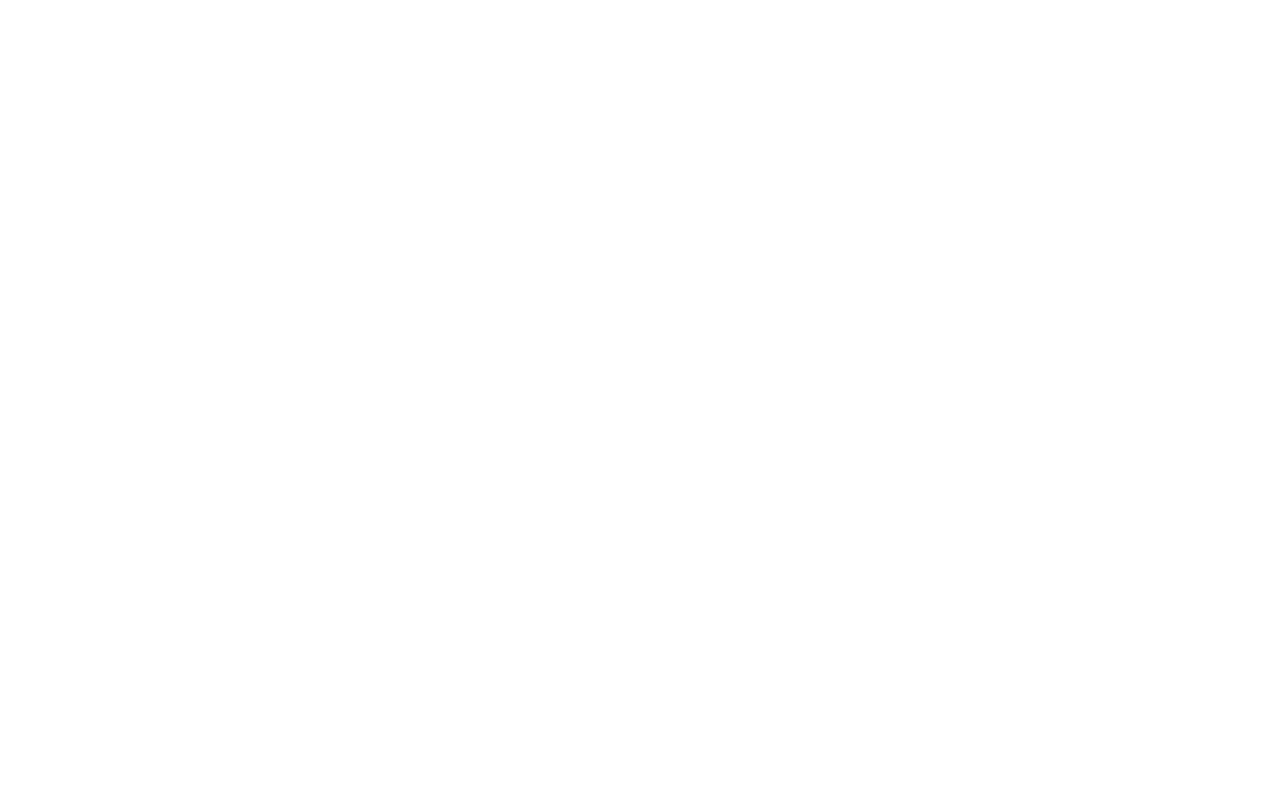
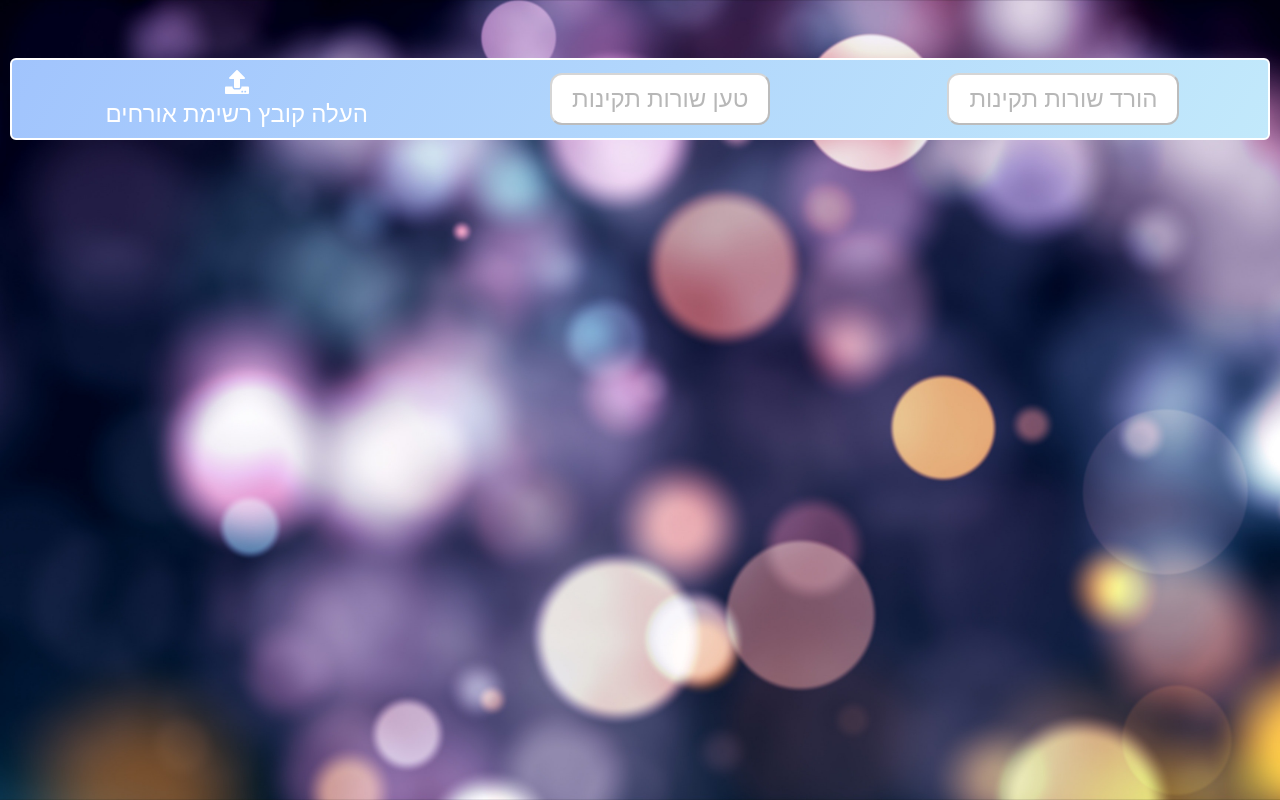
Before and after one commit to itai-rozen/sheet-valiidator, a React (Create React App) app: page / in a window 1280 px wide. Before the commit this address had no page. Built offline with nearby package versions, Linux system fonts and the light colour scheme.

Commit message:
returned root route

```diff
--- a/src/App.js
+++ b/src/App.js
@@ -6,7 +6,7 @@
   return <div className="App">
     <Router>
       <Routes>
-        {/* <Route element={<Main />}   path='/' /> */}
+        <Route element={<Main />}   path='/' />
         <Route element={<Main />}   path='/:event_hash' />
       </Routes>
     </Router>
```
